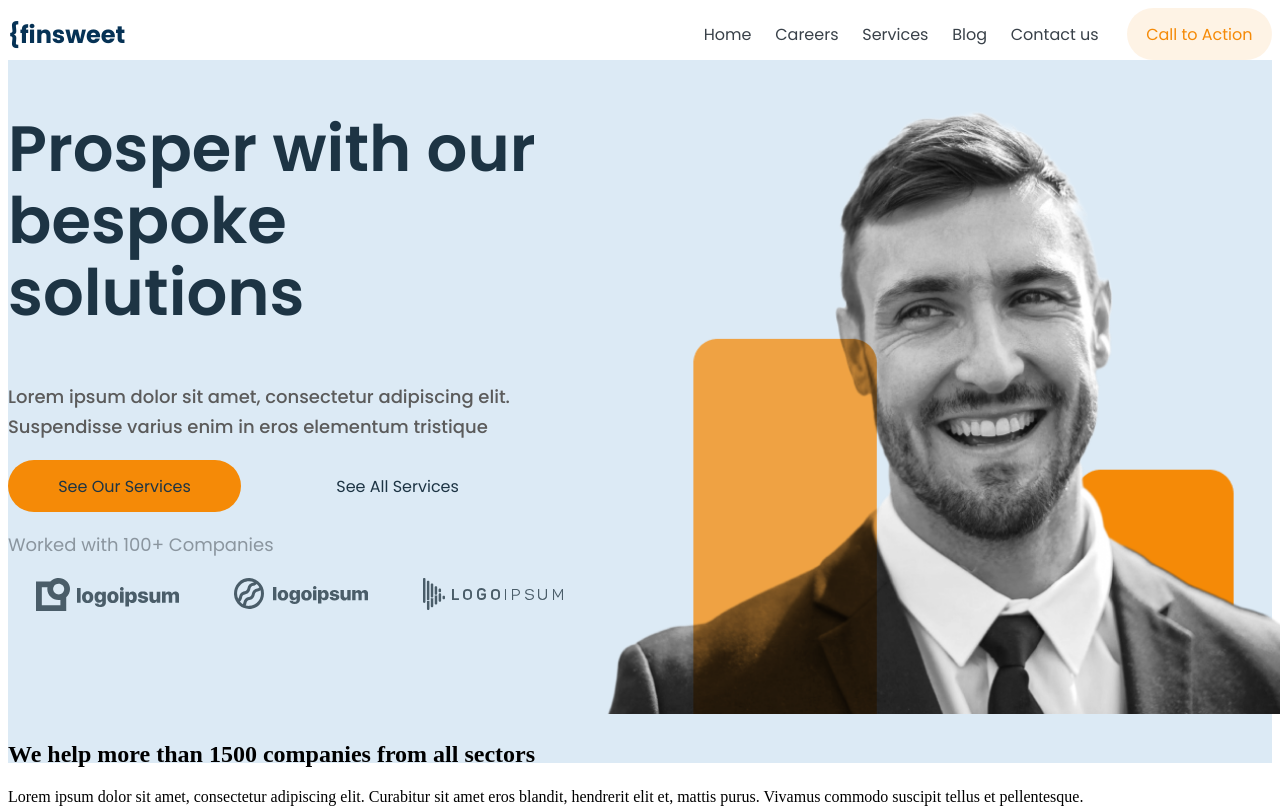
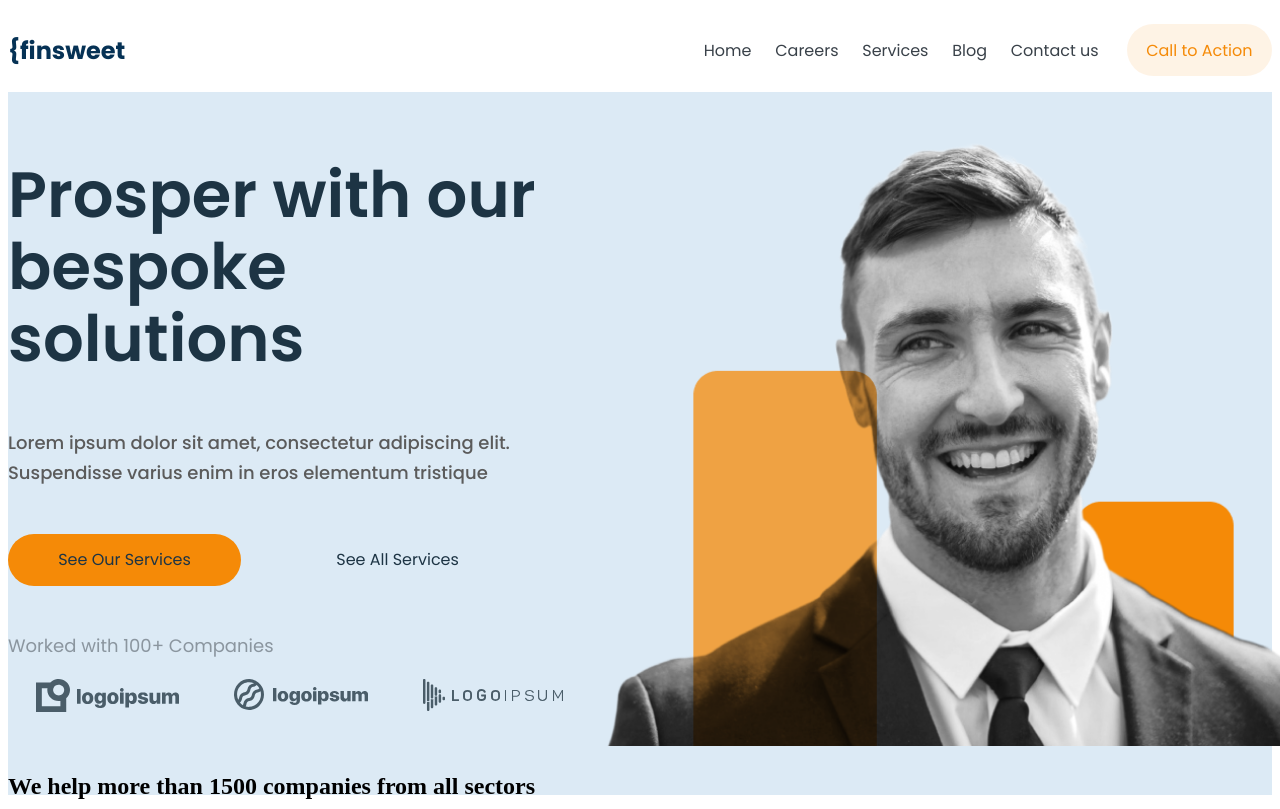
Before and after one commit to jantsandorj/finsweet, a plain HTML site: page index.html in a window 1280 px wide. Shown: the top 809 px of the page. Drawn offline with Linux system fonts and the light colour scheme.

Commit message:
header changed

```diff
--- a/style.css
+++ b/style.css
@@ -11,12 +11,13 @@ li{
     width: 100%;
     max-width: 1280px;
     margin: auto;
+    box-sizing: border-box;
 }
 /* Header style */
 header{
     width: 100%;
     max-width: 1280px;
-    height: 52px;
+    height: 84px;
     display: flex;
     justify-content: space-between;
     align-items: center;
@@ -69,6 +70,7 @@ header ul a{
     width: 50%;
     display: flex;
     flex-direction: column;
+    justify-content: space-around;
 }
 .introtext h1{
     font-size: 64px;
@@ -81,7 +83,6 @@ header ul a{
     font-weight: 500;
     line-height: 30px;
     color: #5B5B5B;
-
 }
 .introLast ul{
     display: flex;
```
